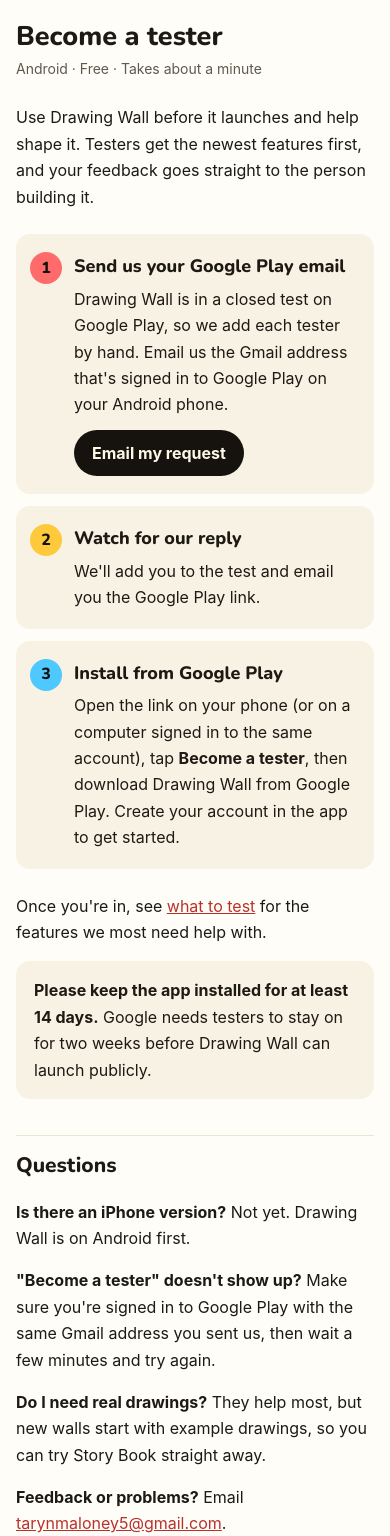
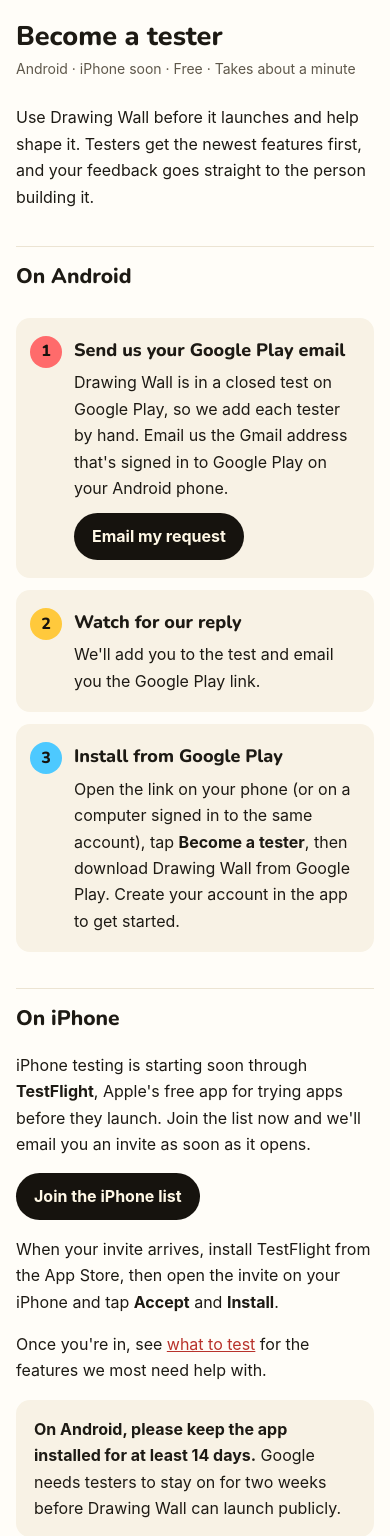
Before and after one commit to tarynmaloney5-ui/drawingwall-site, a plain HTML site: page testers.html in a window 390 px wide. Shown: the part 79-1615 px from the top of the page. Drawn offline with nearby package versions, Linux system fonts and the light colour scheme.

Commit message:
Add iPhone: TestFlight testing coming soon, iPhone tester list
Co-Authored-By: Claude Opus 5.5 <noreply@anthropic.com>

```diff
--- a/testers.html
+++ b/testers.html
@@ -4,7 +4,7 @@
 <meta charset="utf-8">
 <meta name="viewport" content="width=device-width, initial-scale=1">
 <title>Become a tester · Drawing Wall</title>
-<meta name="description" content="Try Drawing Wall on Android before launch. Join the tester team in a few steps.">
+<meta name="description" content="Try Drawing Wall on Android or iPhone before launch. Join the tester team in a few steps.">
 <meta name="theme-color" content="#0c0c0c">
 <link rel="icon" href="icon.png">
 <link rel="preconnect" href="https://fonts.googleapis.com">
@@ -31,10 +31,11 @@
 <header><img src="icon.png" alt=""><a href="./">Drawing Wall</a></header>
 
 <h1>Become a tester</h1>
-<p class="meta">Android · Free · Takes about a minute</p>
+<p class="meta">Android · iPhone soon · Free · Takes about a minute</p>
 
 <p>Use Drawing Wall before it launches and help shape it. Testers get the newest features first, and your feedback goes straight to the person building it.</p>
 
+<h2>On Android</h2>
 <ol class="steps">
 <li>
   <h2>Send us your Google Play email</h2>
@@ -52,14 +53,19 @@
 </li>
 </ol>
 
+<h2 id="iphone">On iPhone</h2>
+<p>iPhone testing is starting soon through <strong>TestFlight</strong>, Apple's free app for trying apps before they launch. Join the list now and we'll email you an invite as soon as it opens.</p>
+<a class="button" href="mailto:tarynmaloney5@gmail.com?subject=Drawing%20Wall%20iPhone%20tester%20request&amp;body=Hi%2C%20I'd%20like%20to%20test%20Drawing%20Wall%20on%20iPhone.%0A%0AThe%20email%20address%20of%20my%20Apple%20Account%3A%20%0A%0AMy%20iPhone%20model%20(optional)%3A%20">Join the iPhone list</a>
+<p>When your invite arrives, install TestFlight from the App Store, then open the invite on your iPhone and tap <strong>Accept</strong> and <strong>Install</strong>.</p>
+
 <p>Once you're in, see <a href="testing.html">what to test</a> for the features we most need help with.</p>
 
 <div class="box">
-<p><strong>Please keep the app installed for at least 14 days.</strong> Google needs testers to stay on for two weeks before Drawing Wall can launch publicly.</p>
+<p><strong>On Android, please keep the app installed for at least 14 days.</strong> Google needs testers to stay on for two weeks before Drawing Wall can launch publicly.</p>
 </div>
 
 <h2>Questions</h2>
-<p><strong>Is there an iPhone version?</strong> Not yet. Drawing Wall is on Android first.</p>
+<p><strong>Is there an iPhone version?</strong> It's on the way. iPhone testing through TestFlight is starting soon: <a href="#iphone">join the iPhone list</a> and we'll send you an invite.</p>
 <p><strong>"Become a tester" doesn't show up?</strong> Make sure you're signed in to Google Play with the same Gmail address you sent us, then wait a few minutes and try again.</p>
 <p><strong>Do I need real drawings?</strong> They help most, but new walls start with example drawings, so you can try Story Book straight away.</p>
 <p><strong>Feedback or problems?</strong> Email <a href="mailto:tarynmaloney5@gmail.com?subject=Drawing%20Wall%20tester%20feedback">tarynmaloney5@gmail.com</a>.</p>
--- a/testing.json
+++ b/testing.json
@@ -34,7 +34,7 @@
   },
   {
    "id": "78710d43",
-   "title": "Back button",
+   "title": "Back button (Android)",
    "steps": "Open the review sheet and press Android's back button. It should close the sheet, not the app.",
    "status": "test"
   }
```
Also changed, not shown: index.html (+5 -5 lines).
